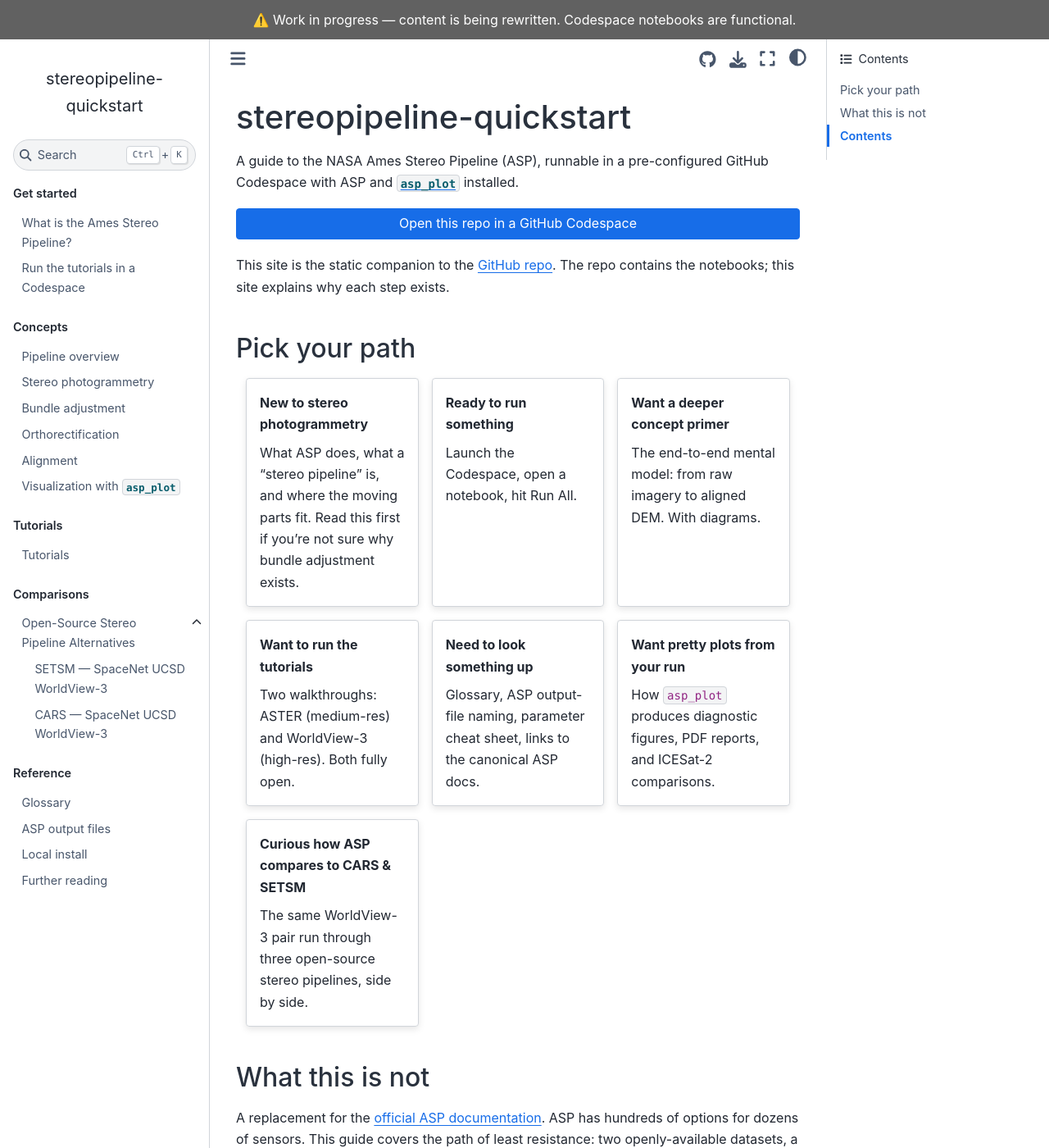
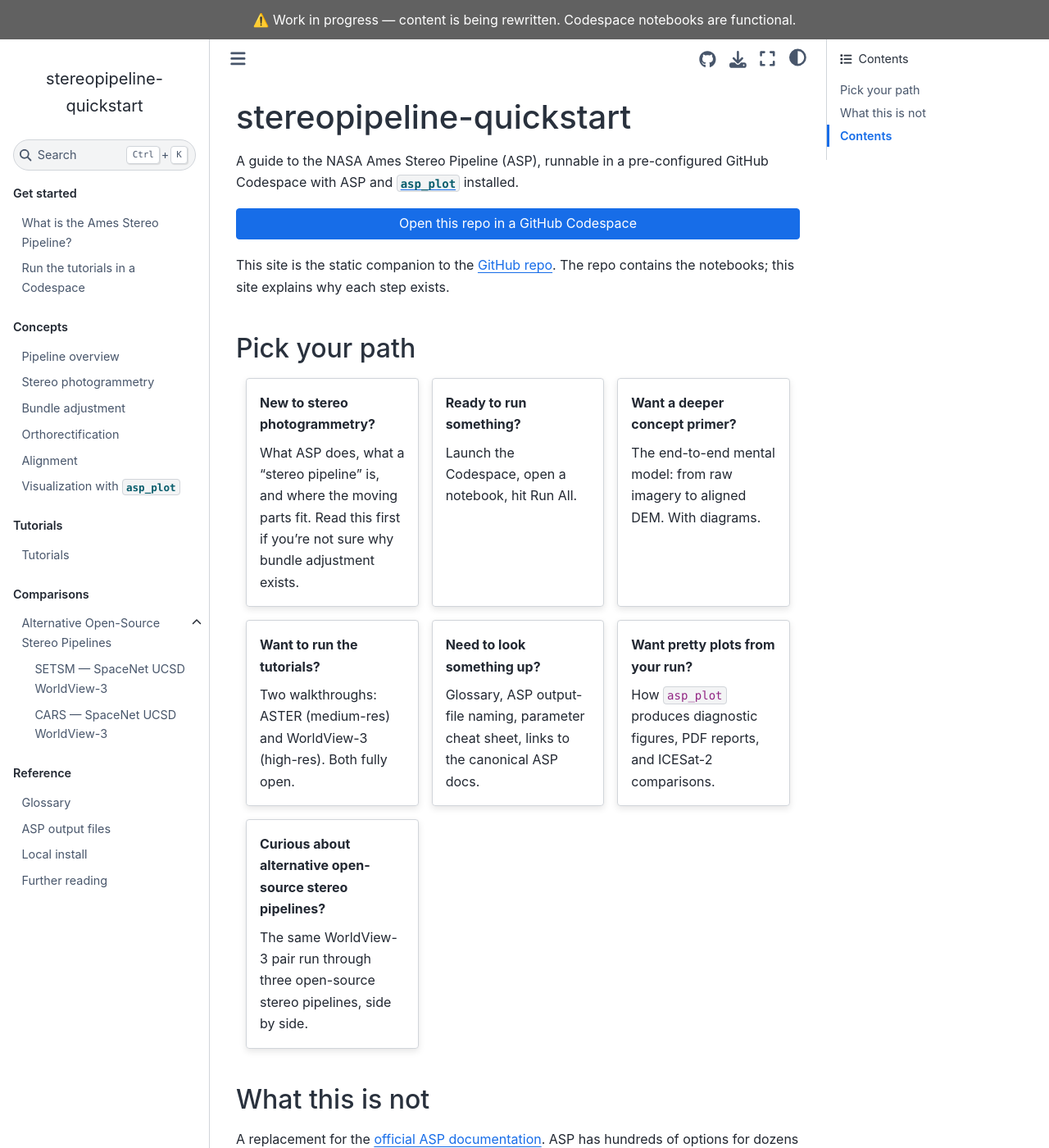
Before and after one commit to uw-cryo/stereopipeline-quickstart, a Sphinx documentation site: the page built from docs/index.md, in a window 1280 px wide and 1400 px high. Shown: the whole window at 82% size. Built offline with Sphinx 7.4.7 and the Sphinx Book theme 1.1.4, drawn with Linux system fonts in a browser that asks for light colours; pages that are not in the unit, such as notebooks, are missing from menus; some of the changed text lies outside the part shown.

Commit message:
minor tweaks

```diff
--- a/docs/comparisons/index.md
+++ b/docs/comparisons/index.md
@@ -1,4 +1,4 @@
-# Open-Source Stereo Pipeline Alternatives
+# Alternative Open-Source Stereo Pipelines
 
 Comparisons of ASP with other widely used open-source stereo photogrammetry pipelines, using the [SpaceNet UCSD WorldView-3 example](https://asp-plot.readthedocs.io/en/latest/examples/notebooks/worldview_spacenet_ucsd_stereo.html) as a common test case.
 
--- a/docs/index.md
+++ b/docs/index.md
@@ -15,43 +15,43 @@
 ::::{grid} 1 1 2 3
 :gutter: 3
 
-:::{grid-item-card} New to stereo photogrammetry
+:::{grid-item-card} New to stereo photogrammetry?
 :link: start/what-is-asp
 :link-type: doc
 What ASP does, what a "stereo pipeline" is, and where the moving parts fit. Read this first if you're not sure why bundle adjustment exists.
 :::
 
-:::{grid-item-card} Ready to run something
+:::{grid-item-card} Ready to run something?
 :link: start/codespaces
 :link-type: doc
 Launch the Codespace, open a notebook, hit Run All.
 :::
 
-:::{grid-item-card} Want a deeper concept primer
+:::{grid-item-card} Want a deeper concept primer?
 :link: concepts/pipeline-overview
 :link-type: doc
 The end-to-end mental model: from raw imagery to aligned DEM. With diagrams.
 :::
 
-:::{grid-item-card} Want to run the tutorials
+:::{grid-item-card} Want to run the tutorials?
 :link: tutorials/index
 :link-type: doc
 Two walkthroughs: ASTER (medium-res) and WorldView-3 (high-res). Both fully open.
 :::
 
-:::{grid-item-card} Need to look something up
+:::{grid-item-card} Need to look something up?
 :link: reference/glossary
 :link-type: doc
 Glossary, ASP output-file naming, parameter cheat sheet, links to the canonical ASP docs.
 :::
 
-:::{grid-item-card} Want pretty plots from your run
+:::{grid-item-card} Want pretty plots from your run?
 :link: concepts/visualization
 :link-type: doc
 How `asp_plot` produces diagnostic figures, PDF reports, and ICESat-2 comparisons.
 :::
 
-:::{grid-item-card} Curious how ASP compares to CARS & SETSM
+:::{grid-item-card} Curious about alternative open-source stereo pipelines?
 :link: comparisons/index
 :link-type: doc
 The same WorldView-3 pair run through three open-source stereo pipelines, side by side.
```
